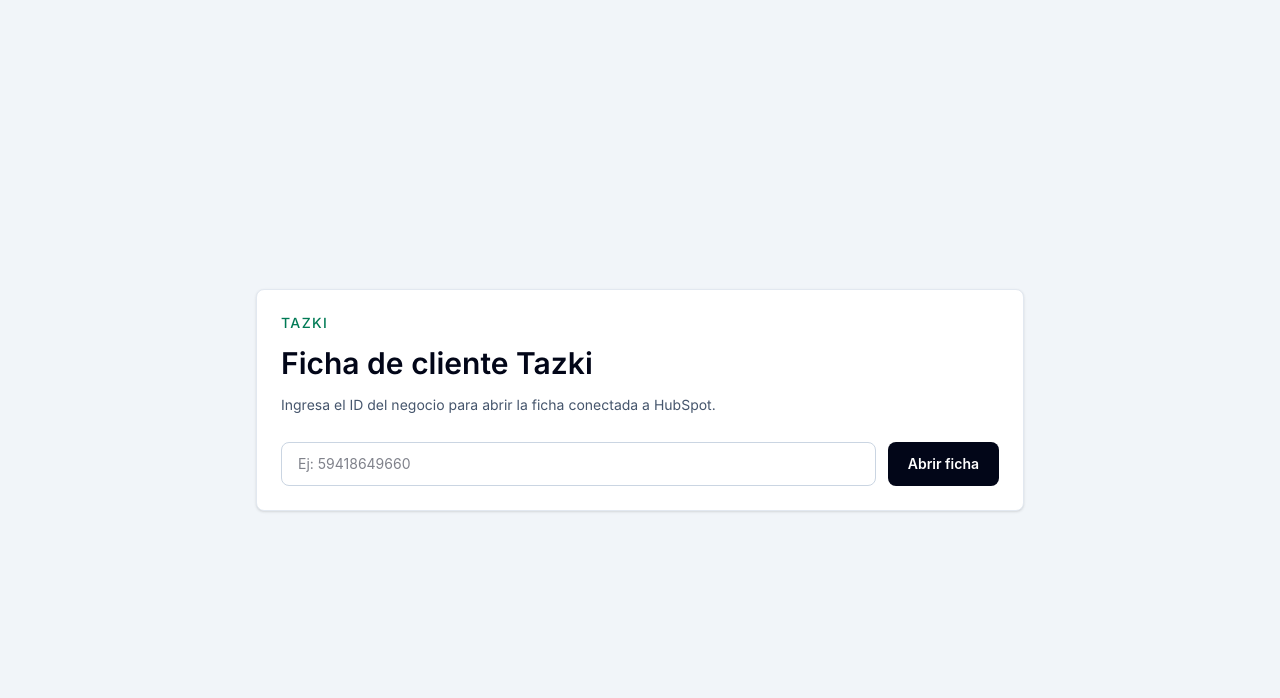
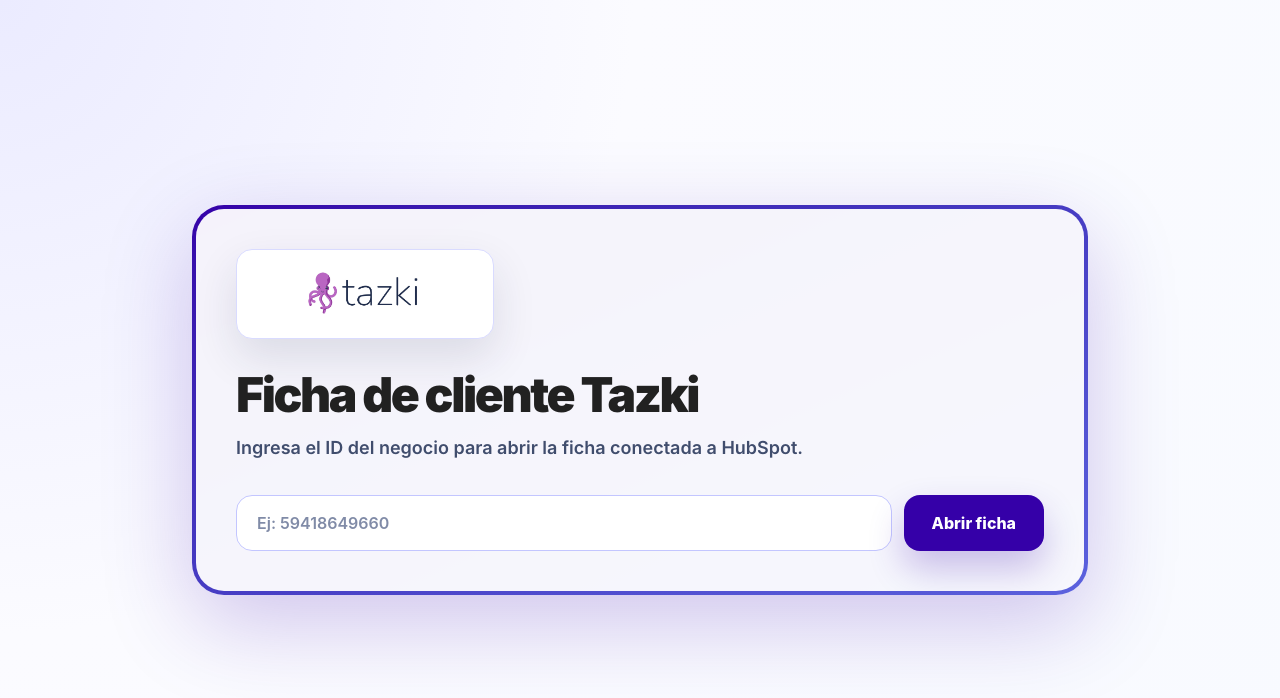
Before and after one commit to revopstazki-cell/hubspot-formulario, a Next.js app: page / in a window 1280 px wide. Shown: the top 698 px of the page. Built offline with nearby package versions, Linux system fonts and the light colour scheme.

Commit message:
Brand landing page with Tazki theme

```diff
--- a/app/page.tsx
+++ b/app/page.tsx
@@ -1,35 +1,47 @@
+import Image from "next/image";
+
 export default function Home() {
   return (
-    <main className="min-h-screen bg-slate-100 px-4 py-10 text-slate-950">
-      <section className="mx-auto flex min-h-[calc(100vh-5rem)] max-w-3xl flex-col justify-center">
-        <div className="rounded-lg border border-slate-200 bg-white p-6 shadow-sm">
-          <p className="text-sm font-medium uppercase tracking-widest text-emerald-700">
-            Tazki
-          </p>
-          <h1 className="mt-3 text-3xl font-semibold">
+    <main className="min-h-screen bg-[radial-gradient(circle_at_top_left,#EBEBFF,#FBFBFF_42%,#F8FAFF_100%)] px-4 py-10 text-[#212121]">
+      <section className="mx-auto flex min-h-[calc(100vh-5rem)] max-w-4xl flex-col justify-center">
+        <div className="overflow-hidden rounded-[32px] bg-gradient-to-br from-[#3500A8] to-[#5C62DE] p-1 shadow-[0_28px_90px_rgba(53,0,168,0.22)]">
+          <div className="rounded-[28px] bg-white/95 p-6 sm:p-10">
+            <div className="flex w-fit rounded-2xl border border-[#D9DBFF] bg-white px-4 py-3 shadow-[0_18px_44px_rgba(32,45,76,0.12)]">
+              <Image
+                src="/tazki-logo.jpg"
+                alt="Tazki"
+                width={2029}
+                height={929}
+                priority
+                className="h-16 w-44 object-contain sm:w-56"
+              />
+            </div>
+
+            <h1 className="mt-8 text-4xl font-black tracking-[-0.05em] text-[#212121] sm:text-5xl">
               Ficha de cliente Tazki
             </h1>
-          <p className="mt-3 text-sm leading-6 text-slate-600">
+            <p className="mt-4 max-w-2xl text-base font-semibold leading-7 text-[#404D6D] sm:text-lg">
               Ingresa el ID del negocio para abrir la ficha conectada a HubSpot.
             </p>
 
             <form
               action="/ficha-cliente"
-            className="mt-6 flex flex-col gap-3 sm:flex-row"
+              className="mt-8 flex flex-col gap-3 sm:flex-row"
             >
               <input
                 name="id"
                 placeholder="Ej: 59418649660"
-              className="min-h-11 flex-1 rounded-lg border border-slate-300 bg-white px-4 text-sm outline-none transition focus:border-slate-500"
+                className="min-h-14 flex-1 rounded-2xl border border-[#C3C6FF] bg-white px-5 text-base font-semibold text-[#212121] outline-none transition placeholder:text-[#808BA7] focus:border-[#3500A8] focus:ring-4 focus:ring-[#D9DBFF]"
               />
               <button
                 type="submit"
-              className="min-h-11 rounded-lg bg-slate-950 px-5 text-sm font-semibold text-white transition hover:bg-slate-800"
+                className="min-h-14 rounded-2xl bg-[#3500A8] px-7 text-base font-extrabold text-white shadow-[0_18px_36px_rgba(53,0,168,0.24)] transition hover:bg-[#3F1EC9] focus:outline-none focus:ring-4 focus:ring-[#D9DBFF]"
               >
                 Abrir ficha
               </button>
             </form>
           </div>
+        </div>
       </section>
     </main>
   );
```
Lines whose indentation alone changed are shown as unchanged.
